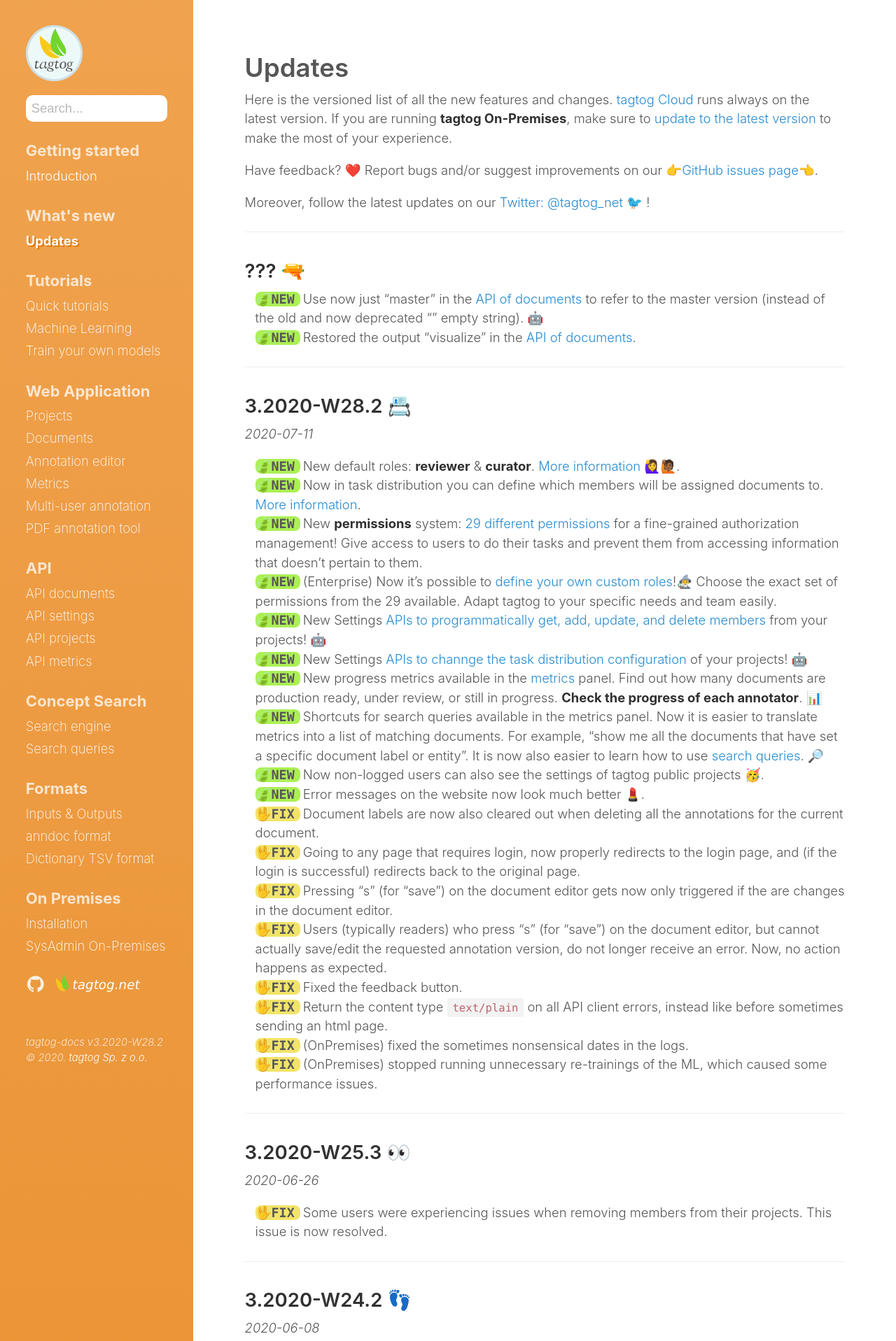
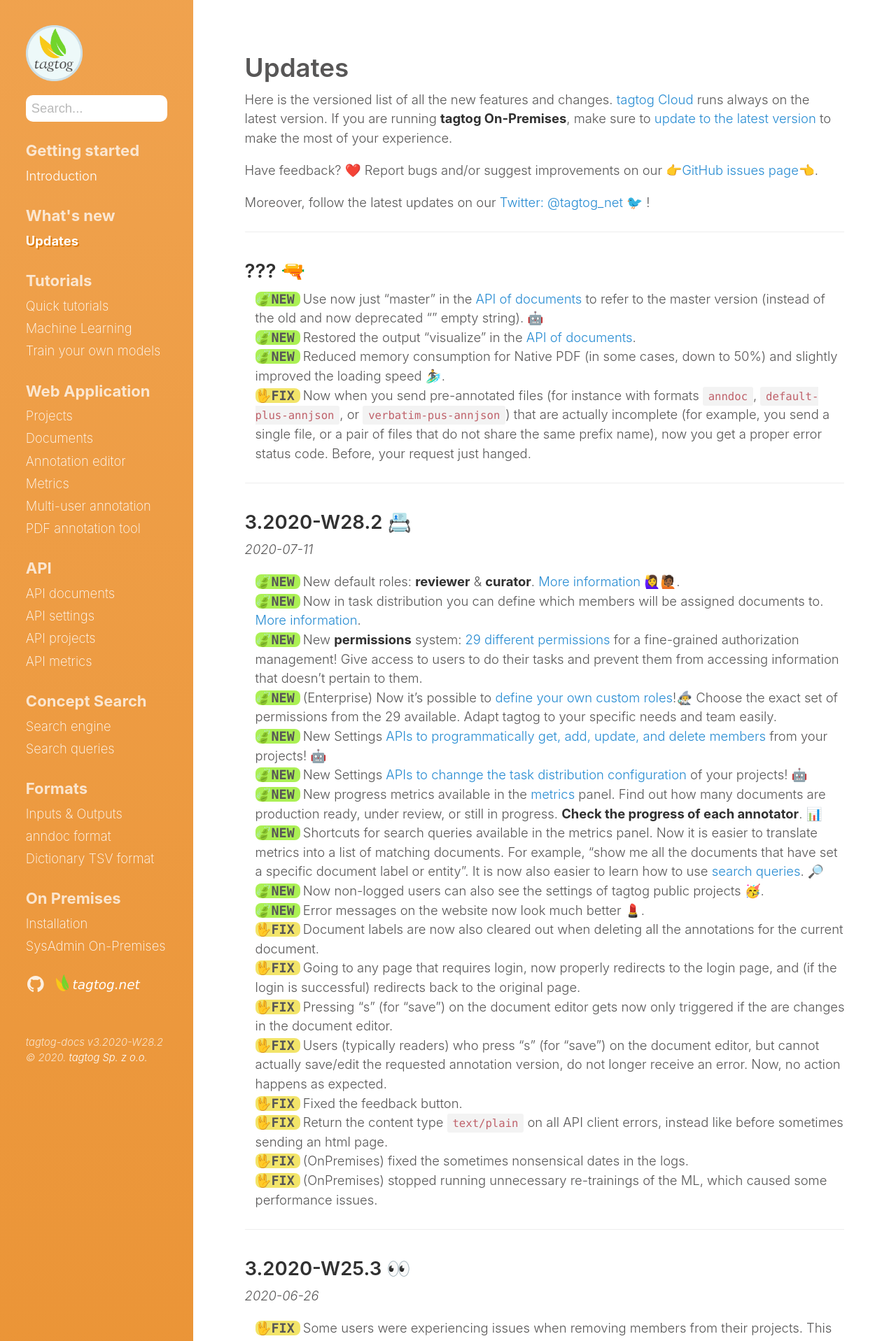
Before and after one commit to tagtogorg/tagtog-doc, a Jekyll site: the page built from updates.md, in a window 1280 px wide. Shown: the top 1917 px of the page at 70% size. Built offline with Jekyll 4.4.1, drawn with Linux system fonts in a browser that asks for light colours; nearby versions of some CDN libraries; emoji names are drawn with the system emoji font; some of the changed text lies outside the part shown.

Commit message:
wip updates

```diff
--- a/updates.md
+++ b/updates.md
@@ -19,6 +19,8 @@ Moreover, follow the latest updates on our [Twitter: @tagtog_net 🐦](https://t
 <ul class="updates">
   <li class="new"><span markdown="1">Use now just "master" in the [API of documents](API_documents_v1.html) to refer to the master version (instead of the old and now deprecated "" empty string). 🤖</span></li>
   <li class="new"><span markdown="1">Restored the output "visualize" in the [API of documents](API_documents_v1.html).</span></li>
+  <li class="new"><span markdown="1">Reduced memory consumption for Native PDF (in some cases, down to 50%) and slightly improved the loading speed 🏄‍♂️.</span></li>
+  <li class="fix"><span markdown="1">Now when you send pre-annotated files (for instance with formats `anndoc`, `default-plus-annjson`, or `verbatim-pus-annjson`) that are actually incomplete (for example, you send a single file, or a pair of files that do not share the same prefix name), now you get a proper error status code. Before, your request just hanged.</span></li>
 </ul>
 
 ---
```
